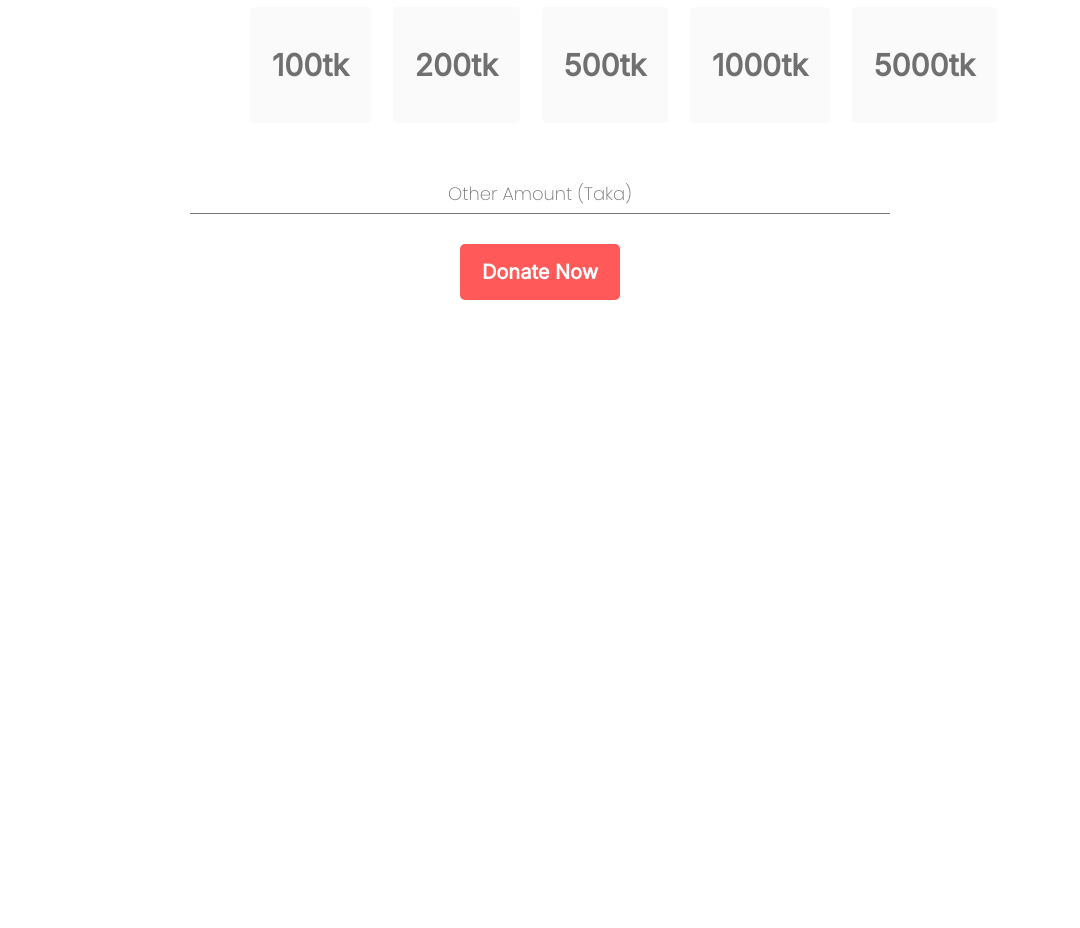
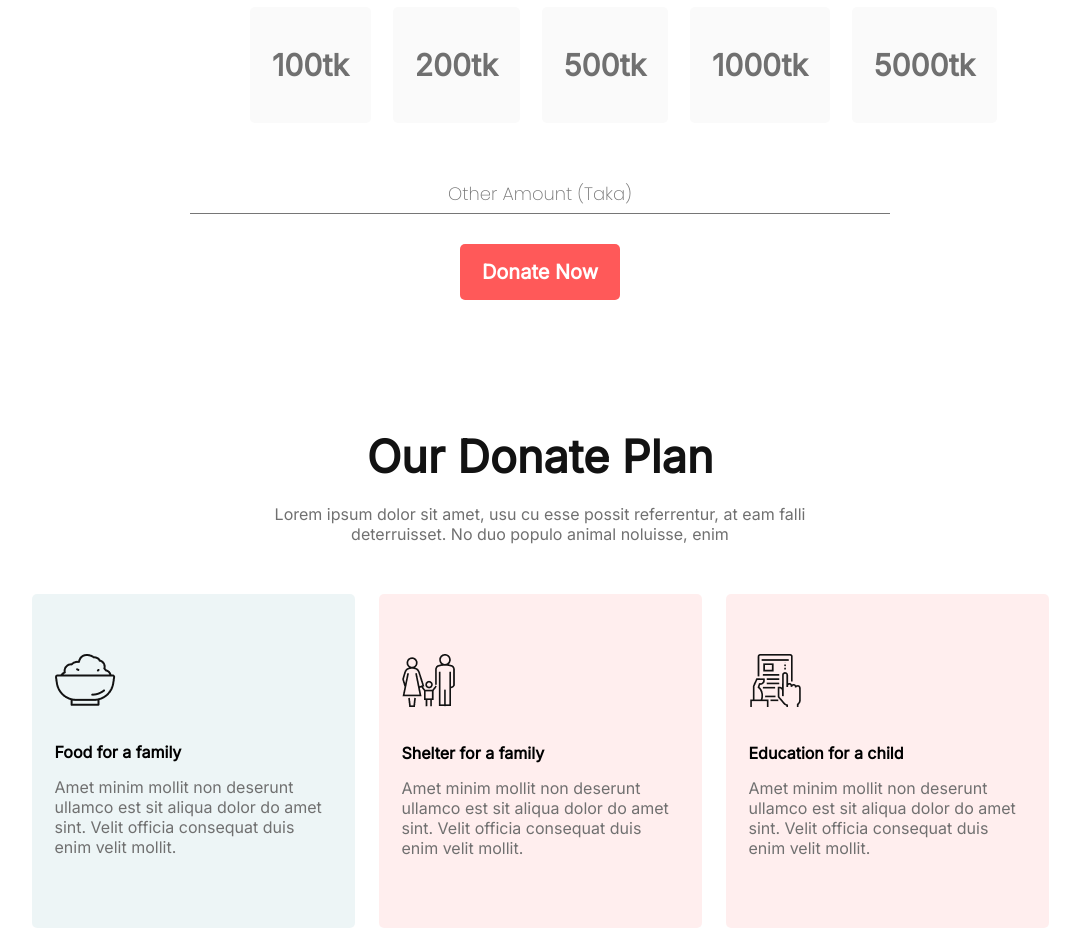
Before and after one commit to reza107-hub/donate-project, a plain HTML site: page index.html in a window 1280 px wide. Shown: the part 987-1915 px from the top of the page, without its empty margins (100-1180 px from the left). Before the commit the page ends 1287 px from the top, so only its background shows below. Drawn offline with Linux system fonts and the light colour scheme.

Commit message:
our donate plan done

```diff
--- a/index.html
+++ b/index.html
@@ -42,6 +42,30 @@
             <br>
             <button class="btn-primary">Donate Now</button>
         </section>
+        <section class="Our-Donate-Plan">
+            <h2 class="section-title">Our Donate Plan</h2>
+            <p class="first-p">Lorem ipsum dolor sit amet, usu cu esse possit referrentur, at eam falli</p>
+            <p>deterruisset. No duo populo animal noluisse, enim</p>
+
+            <div class="donate-plan">
+                <div class="plan">
+                    <img src="icons/food.png" alt="">
+                    <h4 class="plan-title">Food for a family</h4>
+                    <p class="plan-description">Amet minim mollit non deserunt ullamco est sit aliqua dolor do amet sint. Velit officia consequat duis enim velit mollit.</p>
+                </div>
+                <div class="plan plan-alt">
+                    <img src="icons/shelter.png" alt="">
+                    <h4 class="plan-title">Shelter for a family</h4>
+                    <p class="plan-description">Amet minim mollit non deserunt ullamco est sit aliqua dolor do amet sint. Velit officia consequat duis enim velit mollit.</p>
+                </div>
+                <div class="plan plan-alt">
+                    <img src="icons/Frame-1.png" alt="">
+                    <h4 class="plan-title">Education for a child</h4>
+                    <p class="plan-description">Amet minim mollit non deserunt ullamco est sit aliqua dolor do amet sint. Velit officia consequat duis enim velit mollit.</p>
+                </div>
+            </div>
+
+        </section>
     </main>
 </body>
 
--- a/style.css
+++ b/style.css
@@ -4,7 +4,7 @@
     padding: 0;
 }
 
-/* heaser */
+/* header */
 .header {
     background-image: url('images/donate-new.png');
     background-size: cover;
@@ -66,17 +66,19 @@ p {
 
 }
 
-/* Donate-today section */
-.Donate-today {
+/* Donate-today section and our donate plan */
+.Donate-today,
+.Our-Donate-Plan {
     text-align: center;
     padding-top: 130px;
 }
 
-.Donate-today p {
+.Donate-today p,
+.Our-Donate-Plan p {
     color: #707070;
 }
 
-.Donate-today .first-p {
+section .first-p {
     padding-top: 20px;
 }
 
@@ -103,7 +105,7 @@ p {
 
 input {
     color: #B3B3B3;
-    font-family: 'Poppins'!important;
+    font-family: 'Poppins' !important;
     font-weight: 400;
     font-size: 18px;
     line-height: 28px;
@@ -115,7 +117,36 @@ input {
 }
 
 input::-webkit-outer-spin-button,
-        input::-webkit-inner-spin-button {
-            -webkit-appearance: none;
-            margin: 0;
-        }
+input::-webkit-inner-spin-button {
+    -webkit-appearance: none;
+    margin: 0;
+}
+
+.donate-plan {
+    display: flex;
+    gap: 24px;
+    justify-content: center;
+}
+
+.Our-Donate-Plan .donate-plan .plan {
+    background: rgba(79, 157, 166, 0.1);
+    border-radius: 5px;
+    text-align: left;
+    margin-top: 50px;
+    padding: 60px 0 30px 23px;
+    width: 300px;
+}
+
+.Our-Donate-Plan .donate-plan .plan-alt {
+    background: rgba(255, 89, 89, 0.1);
+    border-radius: 5px;
+}
+
+.Our-Donate-Plan .donate-plan .plan p {
+    padding: 15px 25px 40px 0;
+
+}
+
+.Our-Donate-Plan .donate-plan .plan .plan-title {
+    margin-top: 32px;
+}
```
